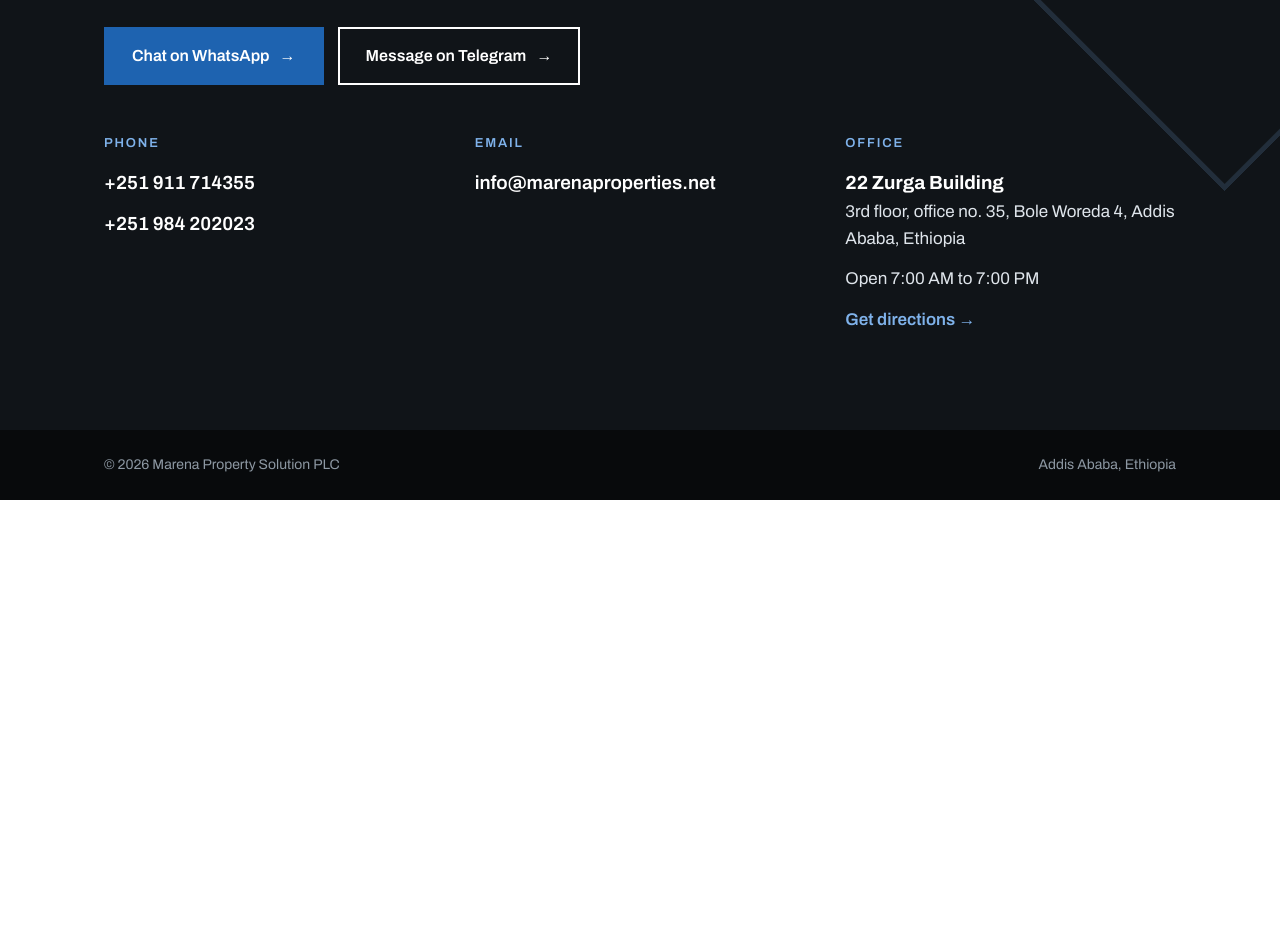
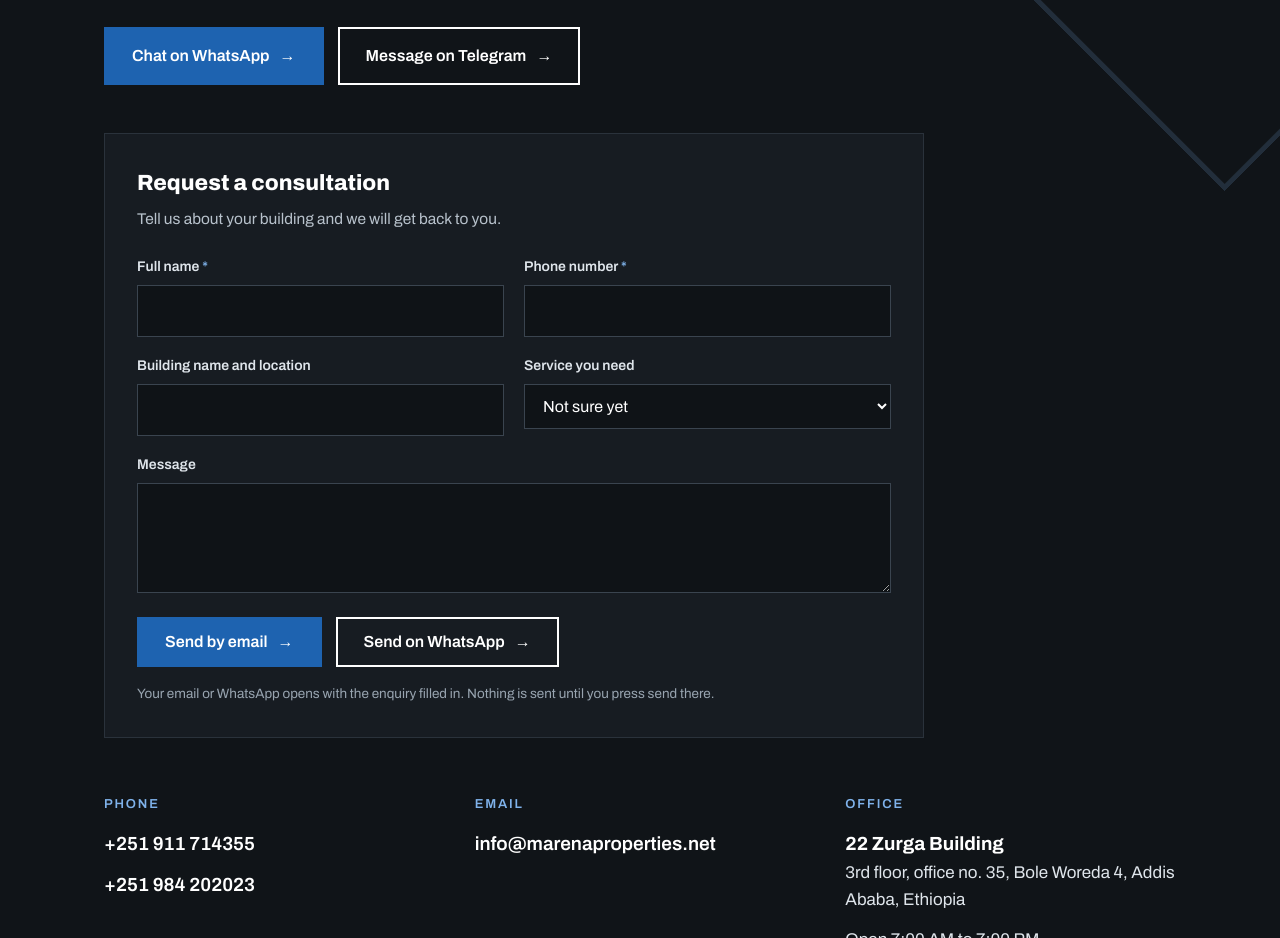
Before and after one commit to rewinaT/marena-site, a plain HTML site: page index.html in a window 1280 px wide. Shown: the part 5780-6718 px from the top of the page. Before the commit the page ends 6280 px from the top, so only its background shows below. Drawn offline with Linux system fonts and the light colour scheme.

Commit message:
Add consultation request form to the contact section
Opens the visitor's own email or WhatsApp with the enquiry filled in.

Co-Authored-By: Claude Opus 5.5 <noreply@anthropic.com>

```diff
--- a/index.html
+++ b/index.html
@@ -166,6 +166,24 @@
   .contact .btn.ghost { color: #fff; border-color: #fff; }
   .contact .btn.ghost:hover { background: #fff; color: var(--ink); }
   .contact .btn:focus-visible, .contact a:focus-visible { outline-color: #7fb2ea; }
+  .enquiry { background: #171c22; border: 1px solid #2a323b; padding: 32px; margin: 0 0 56px; max-width: 820px; }
+  .enquiry h3 { font-size: 22px; font-weight: 800; letter-spacing: 0; text-transform: none; color: #fff; margin: 0 0 6px; }
+  .enquiry > p { color: #b8c2cc; margin: 0 0 24px; font-size: 15.5px; }
+  .fields { display: grid; grid-template-columns: 1fr 1fr; gap: 18px 20px; }
+  .field { display: flex; flex-direction: column; gap: 7px; }
+  .field.wide { grid-column: 1 / -1; }
+  .field label { font-size: 14px; font-weight: 600; color: #dfe5eb; }
+  .field label i { font-style: normal; color: #7fb2ea; }
+  .field input, .field select, .field textarea {
+    font: inherit; font-size: 16px; color: #fff; background: #0f1317; border: 1.5px solid #3a444f; padding: 12px 14px; width: 100%; border-radius: 0;
+    transition: border-color .2s, background .2s;
+  }
+  .field textarea { min-height: 110px; resize: vertical; }
+  .field input:hover, .field select:hover, .field textarea:hover { border-color: #5b6875; }
+  .field input:focus, .field select:focus, .field textarea:focus { outline: none; border-color: #7fb2ea; background: #131920; }
+  .enquiry .send { display: flex; flex-wrap: wrap; gap: 14px; margin-top: 24px; }
+  button.btn { font-family: inherit; cursor: pointer; }
+  .enquiry .note { margin: 16px 0 0; font-size: 13.5px; color: #98a4b0; }
   .hours { margin: 12px 0 0; color: #dfe5eb; }
   .dir { display: inline-block; margin-top: 14px; color: #7fb2ea; font-weight: 600; text-decoration: none; border-bottom: 1px solid transparent; transition: border-color .2s, color .2s; }
   .dir:hover { border-color: #7fb2ea; color: #a9cdf5; }
@@ -328,6 +346,8 @@
     .fact:nth-child(n+3) { border-top: 1px solid rgba(255,255,255,.28); }
     .fact b { font-size: 30px; }
     .about, .contact-grid { grid-template-columns: 1fr; gap: 36px; }
+    .fields { grid-template-columns: 1fr; }
+    .enquiry { padding: 24px 20px; }
     .about figure { max-width: 380px; }
     .services { grid-template-columns: 1fr; }
     .gallery { grid-template-columns: repeat(2, 1fr); gap: 10px; }
@@ -497,6 +517,43 @@
         <a class="btn" href="https://wa.me/251911714355" target="_blank" rel="noopener" data-i18n="ct_wa">Chat on WhatsApp</a>
         <a class="btn ghost" href="https://t.me/+251911714355" target="_blank" rel="noopener" data-i18n="ct_tg">Message on Telegram</a>
       </div>
+      <form class="enquiry" id="enquiry" novalidate>
+        <h3 data-i18n="enq_title">Request a consultation</h3>
+        <p data-i18n="enq_sub">Tell us about your building and we will get back to you.</p>
+        <div class="fields">
+          <div class="field">
+            <label for="f-name"><span data-i18n="f_name">Full name</span> <i aria-hidden="true">*</i></label>
+            <input id="f-name" name="name" type="text" autocomplete="name" required>
+          </div>
+          <div class="field">
+            <label for="f-phone"><span data-i18n="f_phone">Phone number</span> <i aria-hidden="true">*</i></label>
+            <input id="f-phone" name="phone" type="tel" autocomplete="tel" inputmode="tel" required>
+          </div>
+          <div class="field">
+            <label for="f-bld" data-i18n="f_bld">Building name and location</label>
+            <input id="f-bld" name="building" type="text">
+          </div>
+          <div class="field">
+            <label for="f-svc" data-i18n="f_svc">Service you need</label>
+            <select id="f-svc" name="service">
+              <option value="Not sure yet" data-i18n="o_any">Not sure yet</option>
+              <option value="Organising" data-i18n="o_1">Organising</option>
+              <option value="Leasing and sales" data-i18n="o_2">Leasing and sales</option>
+              <option value="Consulting" data-i18n="o_3">Consulting</option>
+              <option value="Management" data-i18n="o_4">Management</option>
+            </select>
+          </div>
+          <div class="field wide">
+            <label for="f-msg" data-i18n="f_msg">Message</label>
+            <textarea id="f-msg" name="message"></textarea>
+          </div>
+        </div>
+        <div class="send">
+          <button class="btn" type="submit" data-via="mail" data-i18n="b_mail">Send by email</button>
+          <button class="btn ghost" type="submit" data-via="wa" data-i18n="b_wa">Send on WhatsApp</button>
+        </div>
+        <p class="note" data-i18n="enq_note">Your email or WhatsApp opens with the enquiry filled in. Nothing is sent until you press send there.</p>
+      </form>
       <div class="contact-grid">
         <div>
           <h3 data-i18n="ct_phone">Phone</h3>
@@ -584,6 +641,11 @@ const am = {
   skip: "ወደ ዋናው ይዘት ይለፉ",
   ct_wa: "በዋትስአፕ ያነጋግሩን", ct_tg: "በቴሌግራም ይፃፉልን", ct_dir: "አቅጣጫ ይመልከቱ",
   ct_hours: "የስራ ሰዓት፦ ከጠዋቱ 1፡00 እስከ ምሽቱ 1፡00",
+  enq_title: "የምክክር ቀጠሮ ይጠይቁ", enq_sub: "ስለ ህንፃዎ ይንገሩን፤ እኛም መልሰን እናገኝዎታለን።",
+  f_name: "ሙሉ ስም", f_phone: "ስልክ ቁጥር", f_bld: "የህንፃው ስምና አድራሻ", f_svc: "የሚፈልጉት አገልግሎት", f_msg: "መልእክት",
+  o_any: "ገና አልወሰንኩም", o_1: "ማደራጀት", o_2: "ማከራየትና ሽያጭ", o_3: "ማማከር", o_4: "ማስተዳደር",
+  b_mail: "በኢሜል ይላኩ", b_wa: "በዋትስአፕ ይላኩ",
+  enq_note: "ጥያቄዎ ተሞልቶ ኢሜልዎ ወይም ዋትስአፕዎ ይከፈታል። እዚያ «ላክ» እስኪጫኑ ድረስ ምንም አይላክም።",
   l_lang: "ቋንቋ", l_menu: "ማውጫ", l_top: "ወደ ላይ ይመለሱ",
   a_hero: "ዴማ ሆፕ ሪል እስቴት፣ ሲግናል የሚገኝ 3B+G+21 የንግድና የመኖሪያ አፓርትመንት ህንፃ",
   a_about: "ዴማ ሆፕ ሪል እስቴት ህንፃ",
@@ -696,6 +758,7 @@ const $$ = s => [...document.querySelectorAll(s)];
   [".gallery figure", 90, "zoom"],
   [".list-title, .list-note", 0],
   [".contact .eyebrow, .contact h2, .contact .sub", 90],
+  [".enquiry", 0],
   [".contact-grid > div", 120]
 ].forEach(([sel, step, variant]) => $$(sel).forEach((el, i) => {
   el.classList.add("reveal");
@@ -754,6 +817,23 @@ addEventListener("keydown", e => { if (e.key === "Escape") setMenu(false, true);
 addEventListener("click", e => { if (!e.target.closest("header")) setMenu(false); });
 head.addEventListener("focusout", e => { if (e.relatedTarget && !head.contains(e.relatedTarget)) setMenu(false); });
 
+// Enquiry form: opens the visitor's own email or WhatsApp with the details filled in
+const enquiry = document.getElementById("enquiry");
+enquiry.addEventListener("submit", e => {
+  e.preventDefault();
+  if (!enquiry.reportValidity()) return;
+  const f = enquiry.elements, v = n => f[n].value.trim();
+  const lines = ["Consultation request from marenaproperties.net", "", "Name: " + v("name"), "Phone: " + v("phone")];
+  if (v("building")) lines.push("Building: " + v("building"));
+  lines.push("Service: " + v("service"));
+  if (v("message")) lines.push("", "Message:", v("message"));
+  const text = lines.join("\n");
+  if (e.submitter && e.submitter.dataset.via === "wa")
+    window.open("https://wa.me/251911714355?text=" + encodeURIComponent(text), "_blank", "noopener");
+  else
+    location.href = "mailto:info@marenaproperties.net?subject=" + encodeURIComponent("Consultation request from " + v("name")) + "&body=" + encodeURIComponent(text);
+});
+
 // Active section in the nav
 const links = Object.fromEntries($$("nav a").map(a => [a.getAttribute("href").slice(1), a]));
 const spy = new IntersectionObserver(es => es.forEach(e => {
```
